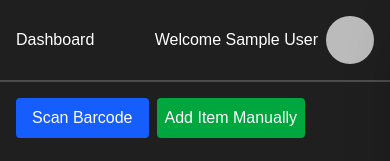
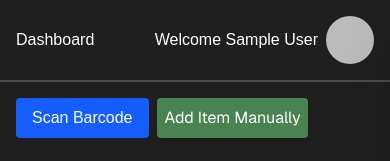
Before and after one commit to MastracciN/collectors, a Next.js app: page /dashboard in a window 390 px wide. Shown: the top 161 px of the page. Built offline with nearby package versions, Linux system fonts and the light colour scheme; no server answers; the database is empty; sample sign-in values are in the browser's storage.

Commit message:
ProductForm styling changes, font-sans and buttons responsive to interaction

```diff
--- a/src/app/components/ProductForm.tsx
+++ b/src/app/components/ProductForm.tsx
@@ -83,10 +83,10 @@ export default function ProductForm() {
     }
 
     return (
-        <div>
+        <div className="font-sans">
             <button
                 onClick={() => setOpen(true)}
-                className="bg-green-600 p-2 rounded"
+                className="bg-[#498350] p-2 rounded hover:bg-[#3b6841] transition-all duration-150 shadow-md hover:shadow-lg cursor-pointer"
             >
                 Add Item Manually
             </button>
@@ -184,13 +184,13 @@ export default function ProductForm() {
                         <button
                             type="submit"
                             disabled={loading}
-                            className="flex-1 rounded-lg py-2 text-white bg-green-500"
+                            className="flex-1 py-2 text-white bg-[#498350] p-2 rounded hover:bg-[#3b6841] transition-all duration-150 shadow-md hover:shadow-lg cursor-pointer"
                         >
                             {loading ? "Adding..." : "Add New Item"}
                         </button>
 
                         <button
-                            className="flex-1 bg-red-600 rounded-lg"
+                            className="flex-1 bg-[#7c2727] p-2 rounded hover:bg-[#581c1c] transition-all duration-150 shadow-md hover:shadow-lg cursor-pointer"
                             onClick={() => setOpen(false)}
                         >
                             Cancel
```
